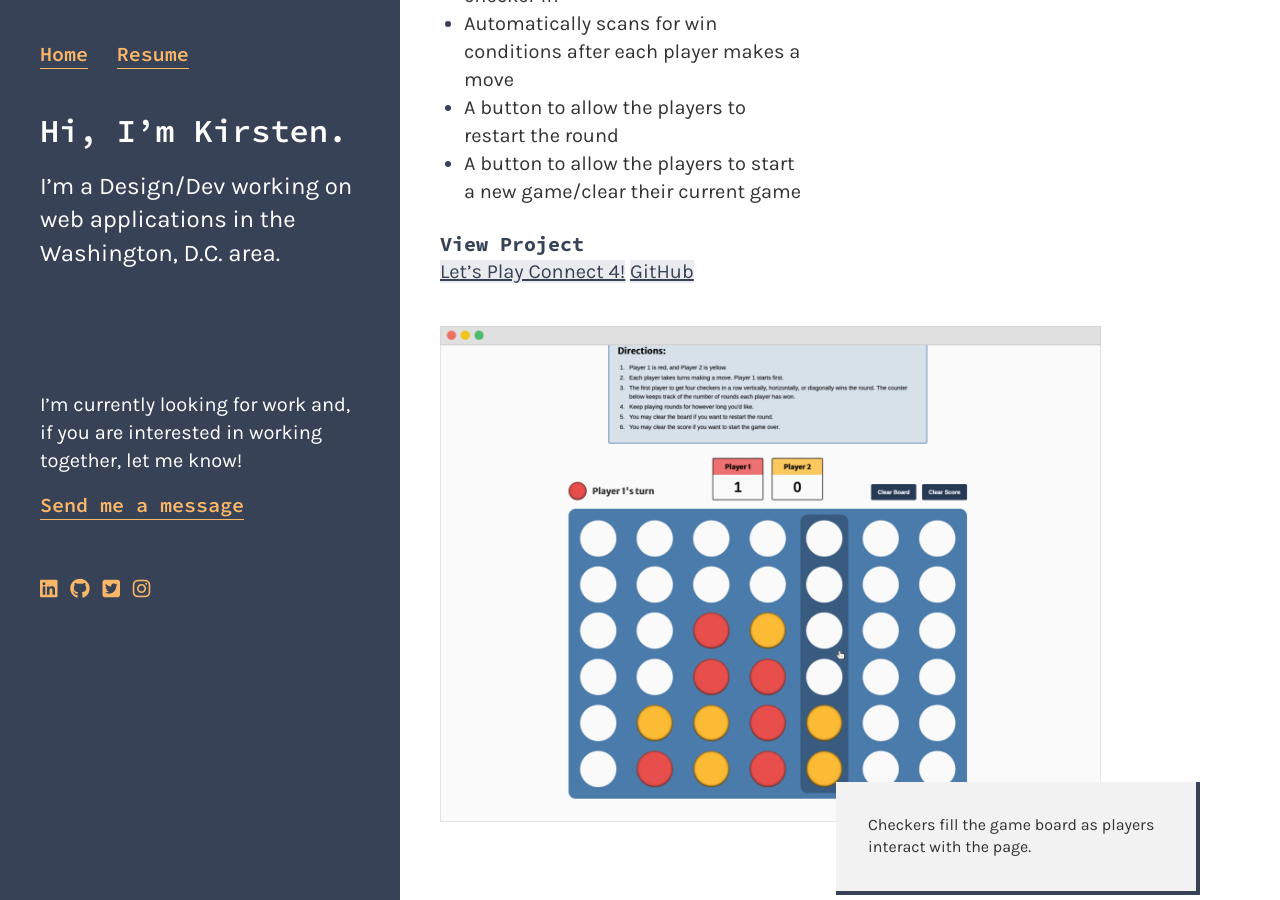
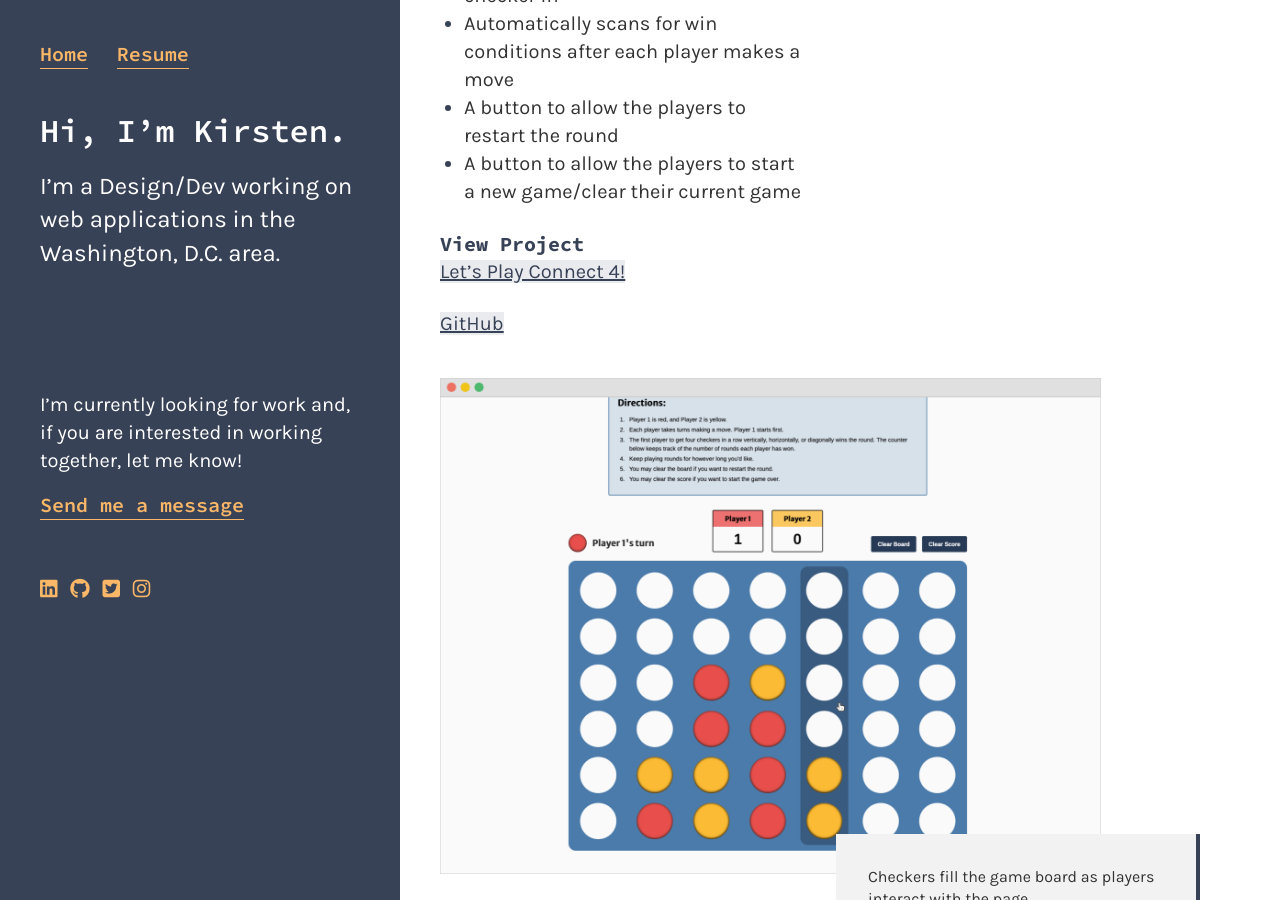
Before and after one commit to marcusrelacion/kirstengreen.com, a Jekyll site: the page built from _projects/connect-4.markdown, in a window 1280 px wide and 900 px high, scrolled down 840 px. Built offline with Jekyll 4.4.1, drawn with Linux system fonts in a browser that asks for light colours; nearby versions of some CDN libraries.

Commit message:
Updated Connect 4

```diff
--- a/_projects/connect-4.markdown
+++ b/_projects/connect-4.markdown
@@ -18,29 +18,31 @@
 
     ### Features
 
-    - Scoreboard that keeps track of how many rounds each player has won
-    - An indicator that shows which player's turn it is
-    - Automatically changes checker colors to align with the current player's turn
-    - Allows the player to click on the column that they want to place their checker in
-    - Automatically scans for win conditions after each player makes a move
-    - A button to allow the players to restart the round
-    - A button to allow the players to start a new game/clear their current game
+    * Scoreboard that keeps track of how many rounds each player has won
+    * An indicator that shows which player's turn it is
+    * Automatically changes checker colors to align with the current player's turn
+    * Allows the player to click on the column that they want to place their checker in
+    * Automatically scans for win conditions after each player makes a move
+    * A button to allow the players to restart the round
+    * A button to allow the players to start a new game/clear their current game
 
 
     ### View Project
     [Let's Play Connect 4!](https://kirstengreen.github.io/connect-4-app/index.html)
+
     [GitHub](https://github.com/kirstengreen/kirstengreen.github.io/tree/main/connect-4-app)
 
   column-2-body: |
     ### Technologies Used
-    - HTML5
-    - CSS3
-    - JavaScript
-    - jQuery
-    - Google Fonts
-    - VS Code
-    - Utilized live prototyping for wireframing and design
-    - GoodNotes for project planning
+
+    * HTML5
+    * CSS3
+    * JavaScript
+    * jQuery
+    * Google Fonts
+    * VS Code
+    * Utilized live prototyping for wireframing and design
+    * GoodNotes for project planning
 - section: 2
   layout: full-width
   image: "/uploads/c4_game.png"
```
